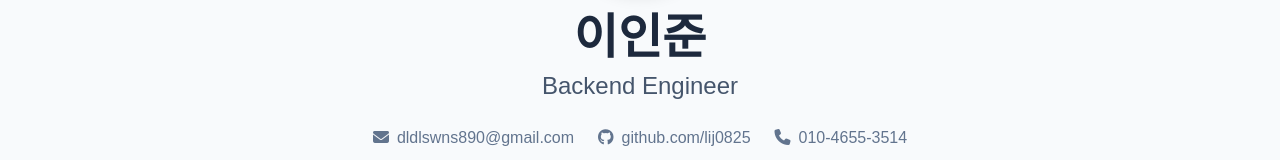
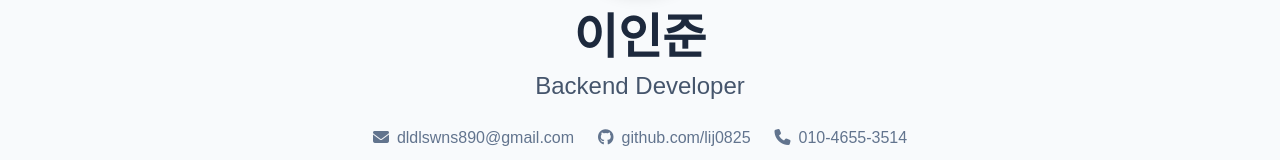
Before and after one commit to lij0825/lij0825.github.io, a React (Vite) app: page / in a window 1280 px wide. Shown: the part 258-418 px from the top of the page. Built offline with nearby package versions, Linux system fonts and the light colour scheme; some icons are missing; a web font is replaced by a local one.

Commit message:
Change job title from Engineer to Developer

```diff
--- a/src/App.tsx
+++ b/src/App.tsx
@@ -171,7 +171,7 @@ function App() {
             이인준
           </h1>
           <p className="text-lg md:text-xl lg:text-2xl text-slate-600 dark:text-gray-300 mt-2">
-            Backend Engineer
+            Backend Developer
           </p>
           <div className="flex flex-col md:flex-row justify-center items-center md:space-x-6 space-y-2 md:space-y-0 mt-6 text-slate-500 dark:text-gray-400 text-sm md:text-base">
             <a
```
